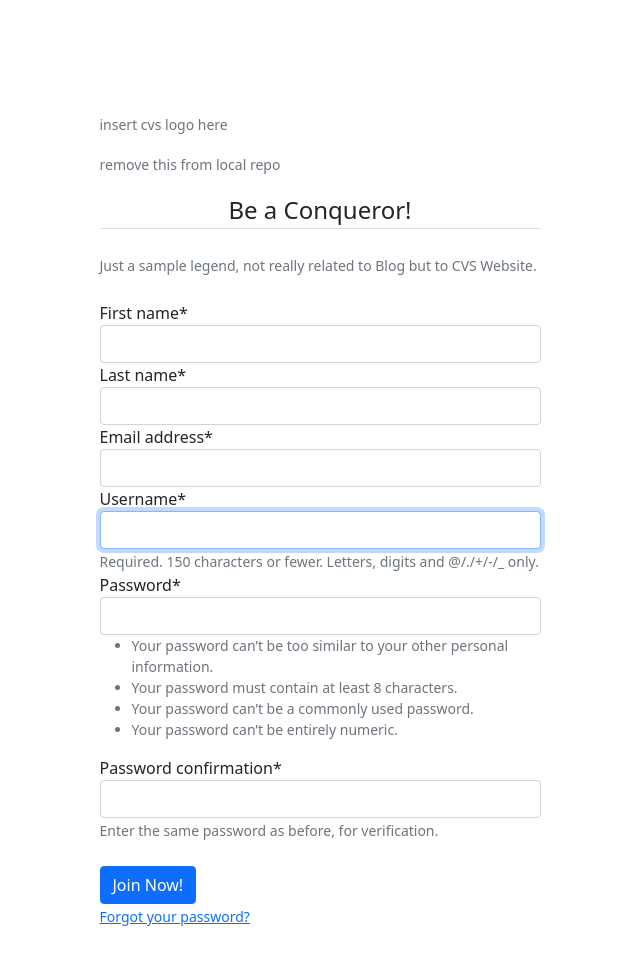
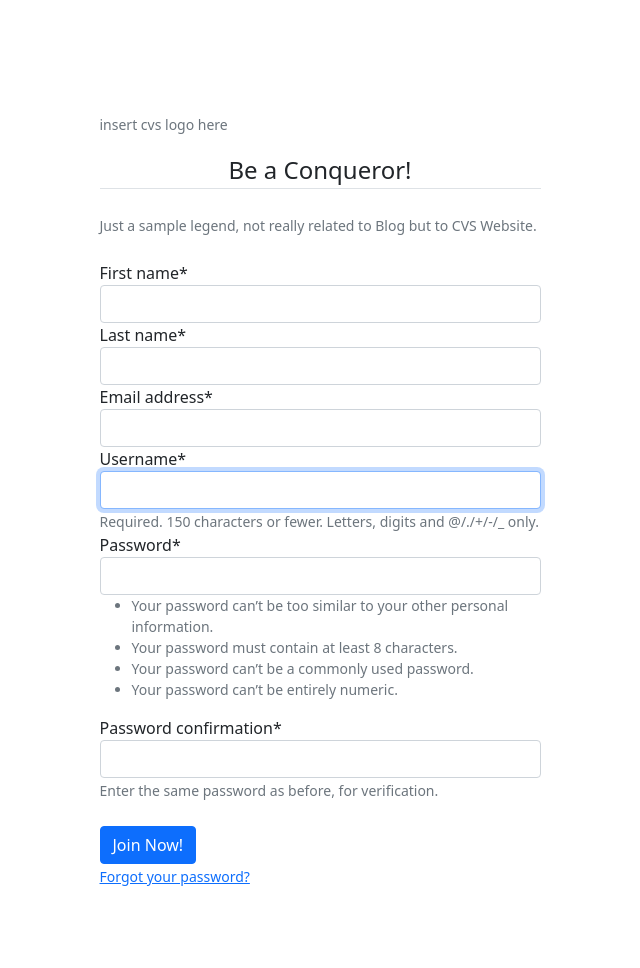
Before and after one commit to jemgithub0418/practice, a Django app: page /accounts/register/ in a window 1280 px wide. Shown: the part 56-1024 px from the top of the page, without its empty margins (320-960 px from the left). Run offline with Django 3.2, Linux system fonts and the light colour scheme; some libraries are stand-ins or nearby versions.

Commit message:
removed something that is on remote repo thru local repo

```diff
--- a/templates/accounts/register.html
+++ b/templates/accounts/register.html
@@ -15,7 +15,6 @@
                 <form method="POST">
                     {%csrf_token%}
                     <p><small class="text-muted">insert cvs logo here</small></p>
-                    <p><small class="text-muted">remove this from local repo</small></p>
                     <fieldset class='form-group'>
                         <legend class= 'border-bottom mb-4' style="text-align: center">Be a Conqueror!</legend>
                         <small class="text-muted">Just a sample legend, not really related to Blog but to CVS Website.</small>
```
